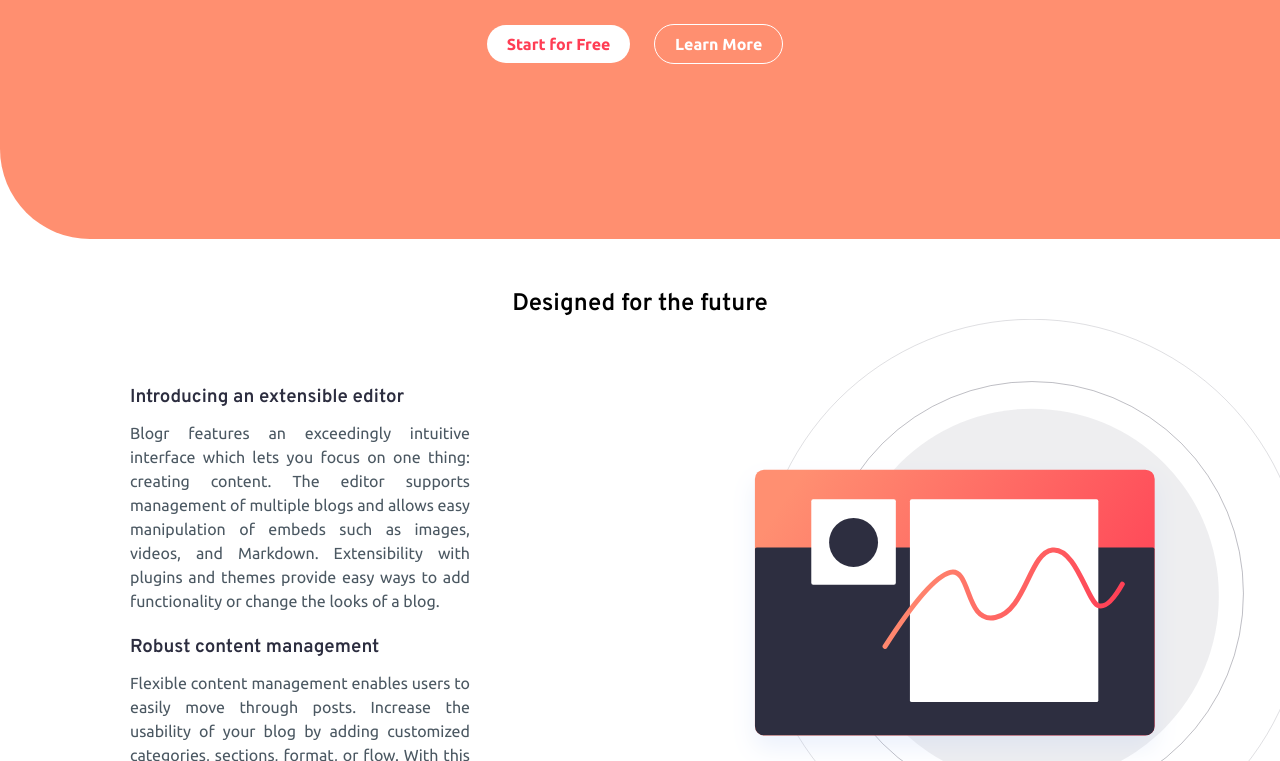
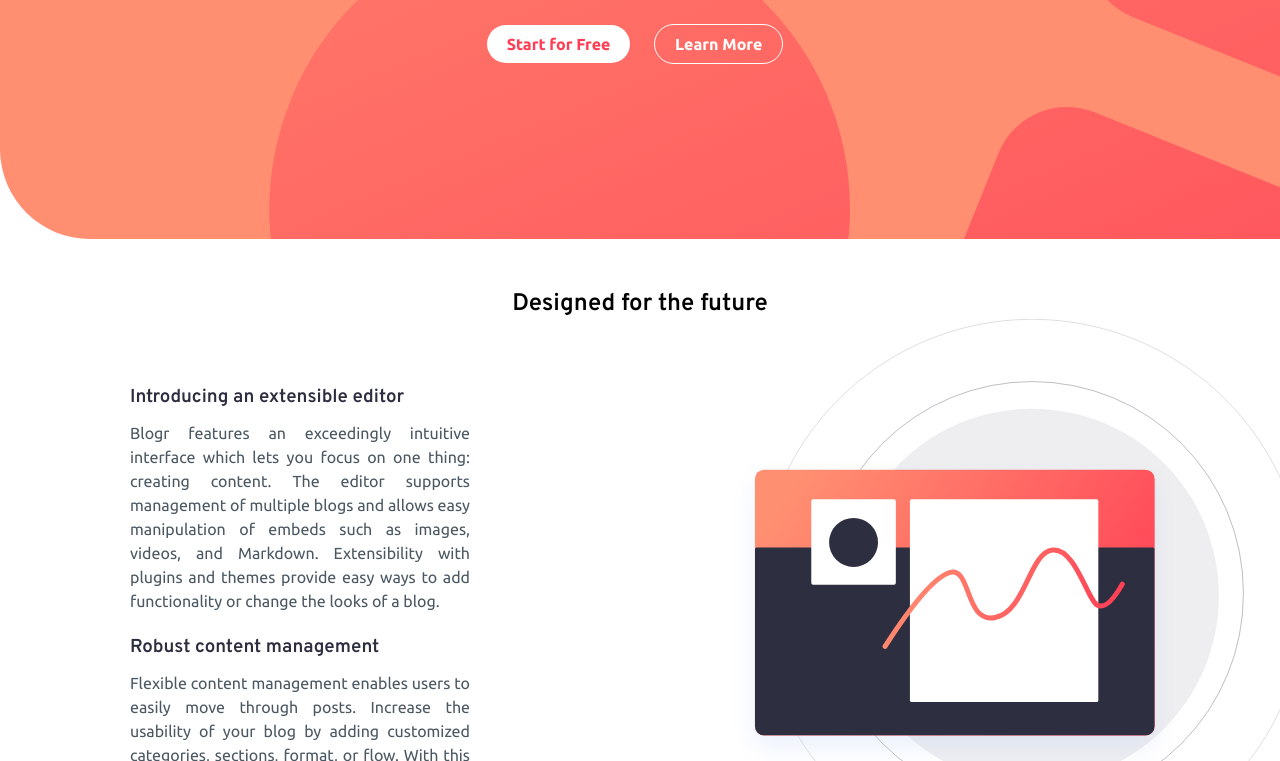
Before and after one commit to ivana113/Proyecto-blogr-landing-page, a plain HTML site: page index.html in a window 1280 px wide. Shown: the part 281-1042 px from the top of the page. Drawn offline with Linux system fonts and the light colour scheme.

Commit message:
actualizacion

```diff
--- a/index.html
+++ b/index.html
@@ -35,7 +35,7 @@
             <a href="#" class="header__btn header__btn--transparent header__btn--transparent--border">Learn More</a>
           </div>
         </div>
-        <img src=".assets/img/bg-pattern-intro.svg" alt="" class="header__patterns">
+        <img src="./assets/img/bg-pattern-intro.svg" alt="" class="header__patterns">
       </header>
 
       <main>
```
Also changed, not shown: css/styles.css (+3 -6 lines).
